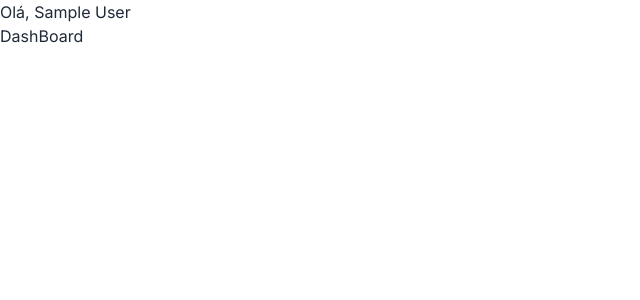
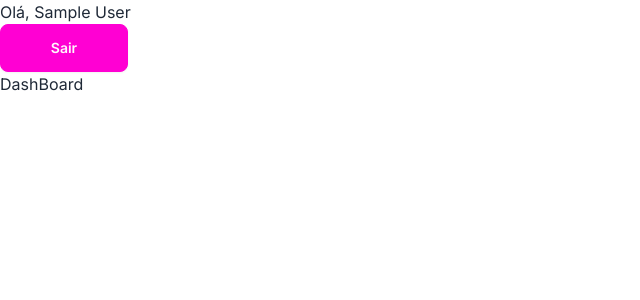
Before and after one commit to matheuspaiva1/project-next-auth, a Next.js app: page /dashboard in a window 1280 px wide. Shown: the top 300 px of the page, without its empty margins (0-640 px from the left). Built offline with nearby package versions, Linux system fonts and the light colour scheme; no server answers; sample sign-in values are in the browser's storage.

Commit message:
feat: criando botão de logout

```diff
--- /dev/null
+++ b/src/app/components/LogoutButton.tsx
@@ -0,0 +1,15 @@
+"use client"
+import { signOut } from 'next-auth/react'
+import React from 'react'
+
+export default function LogoutButton() {
+
+
+  return (
+    <button
+    className='btn btn-secondary h- w-32'
+    onClick={()=> signOut()}>
+      Sair
+    </button>
+  )
+}
--- a/src/app/dashboard/page.tsx
+++ b/src/app/dashboard/page.tsx
@@ -1,6 +1,7 @@
 import { getServerSession } from 'next-auth'
 import { redirect } from 'next/navigation'
 import React from 'react'
+import LogoutButton from '../components/LogoutButton'
 
 export default async function Page() {
   const session = await getServerSession()
@@ -10,6 +11,7 @@ export default async function Page() {
   return (
     <div>
       <h1>Olá, {session?.user?.name}</h1>
+      <div><LogoutButton/></div>
       DashBoard
     </div>
   )
```
